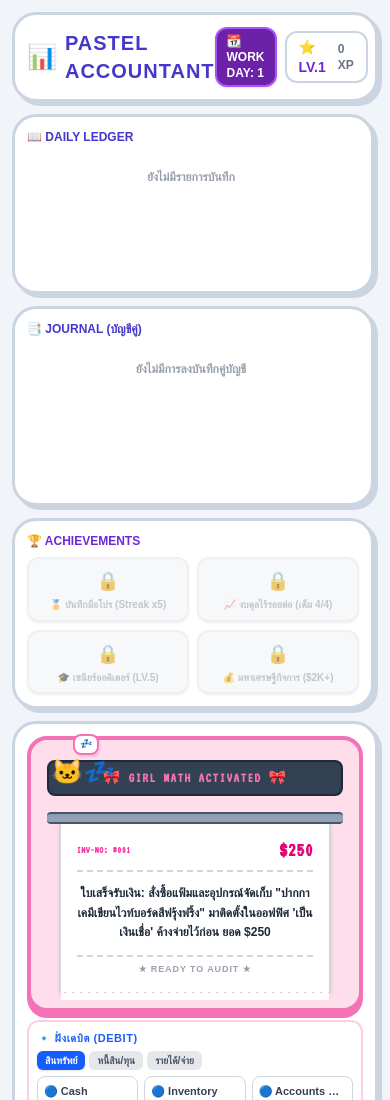
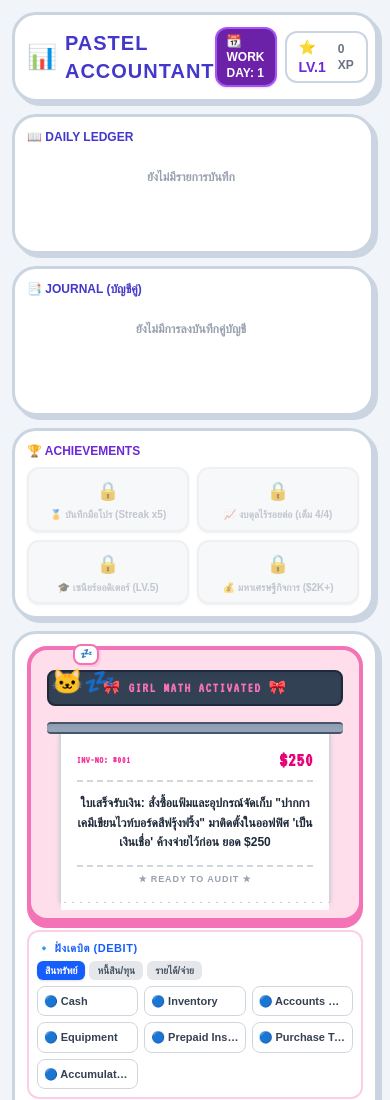
Before and after one commit to Rin26-Nirin/gameaudit, a plain HTML site: page index.html in a window 390 px wide. Shown: the top 1100 px of the page. Drawn offline with nearby package versions, Linux system fonts and the light colour scheme; a web font is replaced by a local one.

Commit message:
Update index.html

```diff
--- a/index.html
+++ b/index.html
@@ -34,12 +34,13 @@
         </div>
     </div>
 
-    <div class="grid grid-cols-12 gap-3 flex-1">
+    <div class="grid grid-cols-12 gap-3 flex-1 w-full">
 
-        <div class="col-span-12 md:col-span-3 flex flex-col gap-3 max-h-[75vh] pr-1">
-            <div class="game-card p-3 flex flex-col h-[180px] shrink-0">
+        <div class="col-span-12 md:col-span-3 flex flex-col gap-3 md:max-h-[78vh] pr-1">
+
+            <div class="game-card p-3 flex flex-col min-h-[140px] md:h-[180px] shrink-0">
                 <h2 class="text-xs font-bold text-[#4338ca] mb-2 flex items-center gap-2 shrink-0">📖 DAILY LEDGER</h2>
-                <div class="space-y-1 overflow-y-auto pr-1 flex-1">
+                <div class="space-y-1 overflow-y-auto pr-1 flex-1 max-h-[140px]">
                     <p v-if="ledgerEntries.length === 0" class="text-center text-gray-400 py-4 text-xs font-semibold">ยังไม่มีรายการบันทึก</p>
                     <div v-for="entry in ledgerEntries" :key="entry.id" class="flex justify-between items-center text-[11px] border-b pb-1">
                         <span class="text-gray-400 font-bold">{{ entry.date }}</span>
@@ -51,9 +52,9 @@
                 </div>
             </div>
 
-            <div class="game-card p-3 flex flex-col h-[200px] shrink-0">
+            <div class="game-card p-3 flex flex-col min-h-[150px] md:h-[200px] shrink-0">
                 <h2 class="text-xs font-bold text-[#4338ca] mb-2 flex items-center gap-2 shrink-0">📑 JOURNAL (บัญชีคู่)</h2>
-                <div class="space-y-1.5 overflow-y-auto pr-1 flex-1">
+                <div class="space-y-1.5 overflow-y-auto pr-1 flex-1 max-h-[160px]">
                     <p v-if="journalEntries.length === 0" class="text-center text-gray-400 py-4 text-xs font-semibold">ยังไม่มีการลงบันทึกคู่บัญชี</p>
                     <div v-for="entry in journalEntries" :key="entry.id" class="bg-[#f8fafc] p-2 rounded-xl border border-gray-200 text-[11px] shadow-inner">
                         <div class="flex justify-between text-[#10b981] font-bold">
@@ -81,8 +82,8 @@
             </div>
         </div>
 
-        <div class="col-span-12 md:col-span-6 flex flex-col gap-3 min-h-0">
-            <div class="game-card p-3 flex-1 flex flex-col justify-between overflow-y-auto bg-[#fff0f6]">
+        <div class="col-span-12 md:col-span-6 flex flex-col gap-3 min-h-0 w-full">
+            <div class="game-card p-3 flex-1 flex flex-col justify-between overflow-y-auto bg-[#fff0f6] w-full">
                 <div class="space-y-3">
 
                     <div :class="isTaxDay ? 'gold-printer-body' : 'pink-printer-body'" class="p-4 pt-5 relative mb-2">
```
